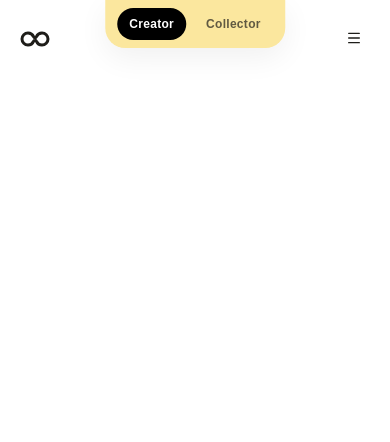
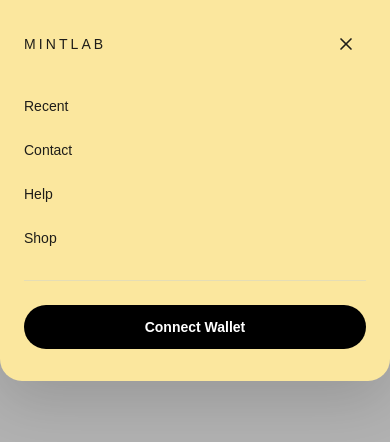
Before and after one commit to PAPA-CHUWE/nft-mintlab, a Next.js app: page / in a window 390 px wide. Both pictures are taken after a click on the button "Open menu". Shown: the top 442 px of the page. Built offline with nearby package versions, Linux system fonts and the light colour scheme; a web font is replaced by a local one.

Commit message:
mobile menu

```diff
--- /dev/null
+++ b/components/layout/mobile-menu.tsx
@@ -0,0 +1,81 @@
+"use client";
+
+import * as React from "react";
+import Link from "next/link";
+import { cn } from "@/lib/utils";
+import { X } from "lucide-react";
+
+interface MobileMenuProps {
+  open: boolean;
+  onClose: () => void;
+}
+
+const MobileMenu: React.FC<MobileMenuProps> = ({ open, onClose }) => {
+  return (
+    <div
+      className={cn(
+        "fixed inset-0 z-50 md:hidden",
+        open ? "pointer-events-auto" : "pointer-events-none"
+      )}
+    >
+      {/* Backdrop */}
+      <div
+        onClick={onClose}
+        className={cn(
+          "absolute inset-0 bg-black/30 backdrop-blur-sm transition-opacity",
+          open ? "opacity-100" : "opacity-0"
+        )}
+      />
+
+      {/* Panel */}
+      <div
+        className={cn(
+          "absolute top-0 right-0 w-full rounded-b-3xl bg-background px-6 pt-6 pb-8 shadow-[0_20px_60px_rgba(0,0,0,0.15)] transition-transform",
+          open ? "translate-y-0" : "-translate-y-full"
+        )}
+      >
+        {/* Header */}
+        <div className="flex items-center justify-between">
+          <span className="font-logo text-sm tracking-[0.22em]">
+            MINTLAB
+          </span>
+
+          <button
+            onClick={onClose}
+            aria-label="Close menu"
+            className="grid h-10 w-10 place-items-center rounded-full hover:bg-muted"
+          >
+            <X className="h-5 w-5" />
+          </button>
+        </div>
+
+        {/* Links */}
+        <nav className="mt-8 flex flex-col gap-6 text-sm font-medium">
+          <Link href="/recent" onClick={onClose} className="hover:opacity-70">
+            Recent
+          </Link>
+          <Link href="/contact" onClick={onClose} className="hover:opacity-70">
+            Contact
+          </Link>
+          <Link href="/help" onClick={onClose} className="hover:opacity-70">
+            Help
+          </Link>
+          <Link href="/shop" onClick={onClose} className="hover:opacity-70">
+            Shop
+          </Link>
+        </nav>
+
+        {/* Footer actions */}
+        <div className="mt-8 border-t pt-6">
+          <button
+            className="w-full rounded-full bg-black py-3 text-sm font-semibold text-white"
+          >
+            Connect Wallet
+          </button>
+        </div>
+      </div>
+    </div>
+  );
+};
+
+export default MobileMenu;
--- a/components/layout/navbar.tsx
+++ b/components/layout/navbar.tsx
@@ -7,12 +7,14 @@ import { Button } from "@/components/ui/button";
 import { Avatar, AvatarFallback, AvatarImage } from "@/components/ui/avatar";
 import { ToggleGroup, ToggleGroupItem } from "@/components/ui/toggle-group";
 import { Menu, ShoppingBag, ShoppingCart } from "lucide-react";
+import MobileMenu from "./mobile-menu";
 
 type NavRole = "creator" | "collector";
 
 export default function NavBar() {
     const [role, setRole] = React.useState<NavRole>("creator");
     const [isScrolled, setIsScrolled] = React.useState(false);
+    const [menuOpen, setMenuOpen] = React.useState(false);
 
     React.useEffect(() => {
         const onScroll = () => setIsScrolled(window.scrollY > 8);
@@ -149,9 +151,15 @@ export default function NavBar() {
                         size="icon"
                         className="md:hidden h-10 w-10 rounded-full"
                         aria-label="Open menu"
+                        onClick={() => setMenuOpen(true)}
                     >
                         <Menu className="h-5 w-5" />
                     </Button>
+
+                    <MobileMenu
+  open={menuOpen}
+  onClose={() => setMenuOpen(false)}
+/>
                 </div>
             </div>
         </header>
```
Lines whose indentation alone changed are shown as unchanged.
